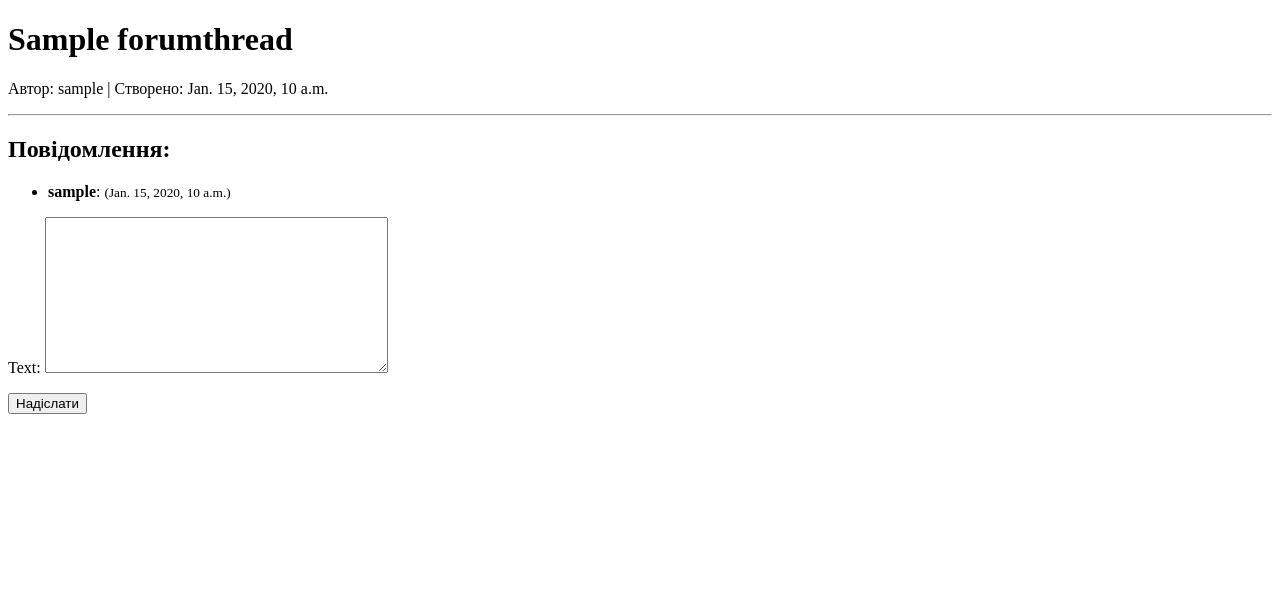
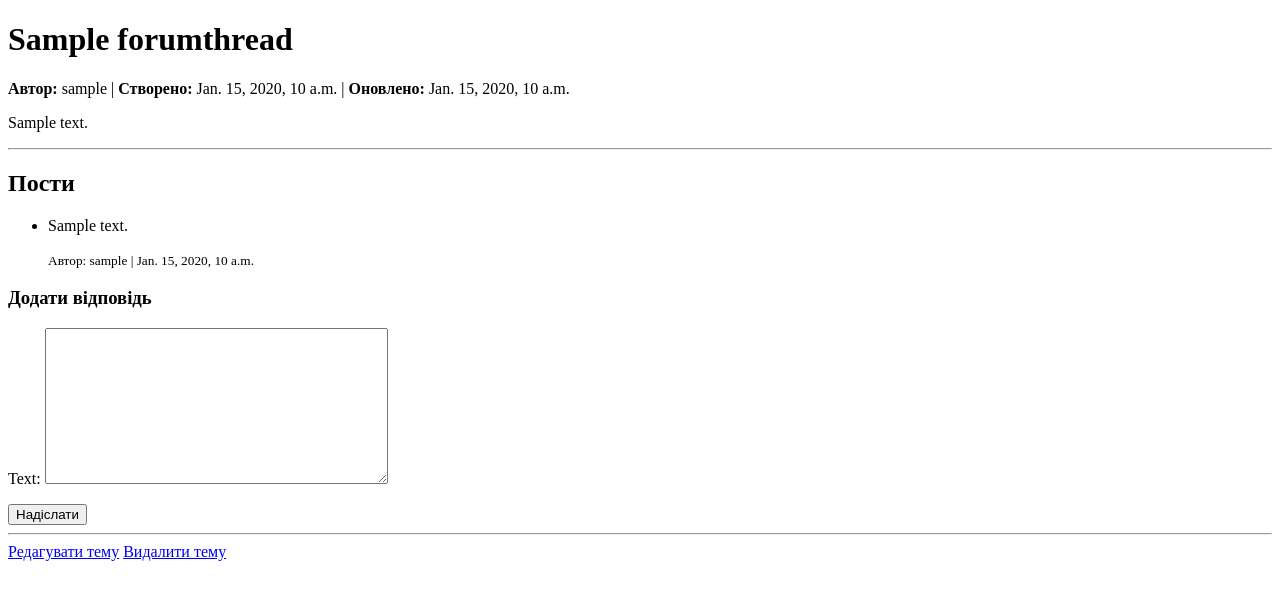
Before and after one commit to Akyrka/TeamProject, a Django app: page /forum/1/ in a window 1280 px wide. Shown: the part 50-650 px from the top of the page. Run offline with Django 5.2, Linux system fonts and the light colour scheme; a user stored in the database is signed in; tables that the repository leaves empty hold one stand-in row (values such as "Sample post").

Commit message:
update forum

```diff
--- a/diary/accounts/templates/accounts/register.html
+++ b/diary/accounts/templates/accounts/register.html
@@ -30,7 +30,7 @@
     </div>
     {% endif %}
 
-    <form method="post" action="{% url 'register' %}">
+    <form method="post" action="{% url 'accounts:register' %}">
         {% csrf_token %}
 
         <div class="mb-3">
@@ -65,7 +65,7 @@
         <button type="submit" class="btn btn-primary w-100">Зареєструватися</button>
 
         <p class="mt-3 text-center">
-            Вже є акаунт? <a href="{% url 'login' %}">Увійти</a>
+            <a href="{% url 'accounts:login' %}">Увійти</a>
         </p>
     </form>
 </div>
--- a/diary/accounts/urls.py
+++ b/diary/accounts/urls.py
@@ -1,11 +1,12 @@
 from django.urls import path
-from .views import RegisterView, CustomLoginView, UserLogoutView, ProfileView, ProfileEditView
+from .views import CustomLoginView, RegisterView, ProfileView, ProfileEditView, UserLogoutView
 
+app_name = "accounts"
 
 urlpatterns = [
     path("register/", RegisterView.as_view(), name="register"),
     path("login/", CustomLoginView.as_view(), name="login"),
-    path('logout/', UserLogoutView.as_view(), name='logout'),
-    path("profile/", ProfileView.as_view(),name="profile"),
+    path("logout/", UserLogoutView.as_view(), name="logout"),
+    path("profile/", ProfileView.as_view(), name="profile"),
     path("profile/edit/", ProfileEditView.as_view(), name="profile_edit"),
 ]
--- a/diary/diary/urls.py
+++ b/diary/diary/urls.py
@@ -22,8 +22,8 @@
 urlpatterns = [
     path('admin/', admin.site.urls),
     path("", include("electronic_diary.urls")),
-    path("accounts/", include(("accounts.urls", "accounts"), namespace="accounts")),
-    path("forum/", include("forum.urls")),
+    path("accounts/", include("accounts.urls", namespace="accounts")),
+    path("forum/", include("forum.urls", namespace="forum")),
 ]
 if settings.DEBUG:
     urlpatterns += static(settings.MEDIA_URL, document_root=settings.MEDIA_ROOT)
--- a/diary/forum/templates/forum/thread_detail.html
+++ b/diary/forum/templates/forum/thread_detail.html
@@ -4,28 +4,41 @@
 
 {% block content %}
 <h1>{{ thread.title }}</h1>
-<p>Автор: {{ thread.author.username }} | Створено: {{ thread.created_at }}</p>
+<p><b>Автор:</b> {{ thread.author.username }} |
+   <b>Створено:</b> {{ thread.created_at }} |
+   <b>Оновлено:</b> {{ thread.updated_at }}</p>
+
+<div class="thread-description">
+    <p>{{ thread.description }}</p>
+</div>
 
 <hr>
-<h2>Повідомлення:</h2>
+<h2>Пости</h2>
 <ul>
     {% for post in posts %}
         <li>
-            <b>{{ post.author.username }}</b>: {{ post.content }}
-            <small>({{ post.created_at }})</small>
+            <p>{{ post.text }}</p>
+            <small>Автор: {{ post.author.username }} | {{ post.created_at }}</small>
         </li>
     {% empty %}
-        <li>Ще немає повідомлень.</li>
+        <li>Поки що немає постів у цій темі.</li>
     {% endfor %}
 </ul>
 
 {% if user.is_authenticated %}
-<form method="post">
-    {% csrf_token %}
-    {{ form.as_p }}
-    <button type="submit">Надіслати</button>
-</form>
+    <h3>Додати відповідь</h3>
+    <form method="post">
+        {% csrf_token %}
+        {{ form.as_p }}
+        <button type="submit" class="btn">Надіслати</button>
+    </form>
 {% else %}
-<p><a href="{% url 'accounts:login' %}">Увійдіть</a>, щоб залишати повідомлення.</p>
+    <p><a href="{% url 'accounts:login' %}">Увійдіть</a>, щоб залишити повідомлення.</p>
+{% endif %}
+
+{% if user.is_staff or user.is_superuser %}
+    <hr>
+    <a href="{% url 'forum:thread_update' thread.pk %}" class="btn">Редагувати тему</a>
+    <a href="{% url 'forum:thread_delete' thread.pk %}" class="btn">Видалити тему</a>
 {% endif %}
 {% endblock %}
--- a/diary/forum/urls.py
+++ b/diary/forum/urls.py
@@ -6,6 +6,7 @@
 urlpatterns = [
     path("", views.ThreadListView.as_view(), name="thread_list"),
     path("<int:pk>/", views.ThreadDetailView.as_view(), name="thread_detail"),
-
     path("create/", views.ThreadCreateView.as_view(), name="thread_create"),
+    path("<int:pk>/update/", views.ThreadUpdateView.as_view(), name="thread_update"),
+    path("<int:pk>/delete/", views.ThreadDeleteView.as_view(), name="thread_delete"),
     ]
```
Also changed, not shown: diary/accounts/templates/accounts/login.html (+5 -7 lines), diary/accounts/views.py (+9 -13 lines), diary/forum/templates/forum/thread_confirm_delete.html (+6 -4 lines), diary/forum/templates/forum/thread_form.html (+6 -3 lines).
